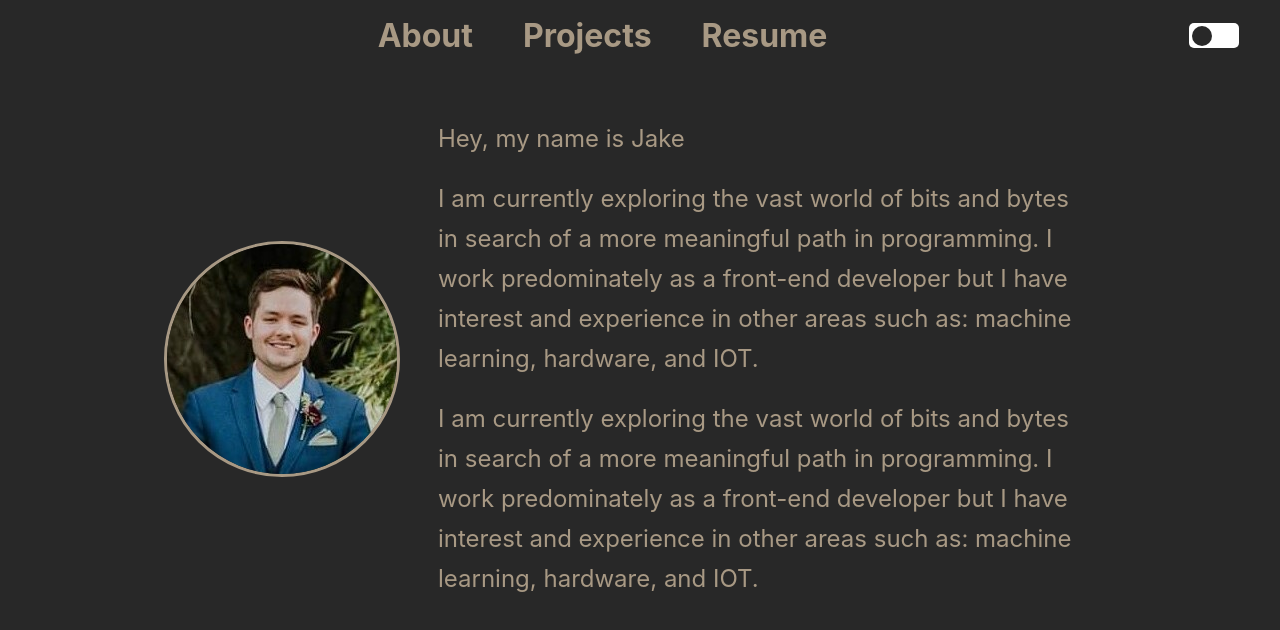
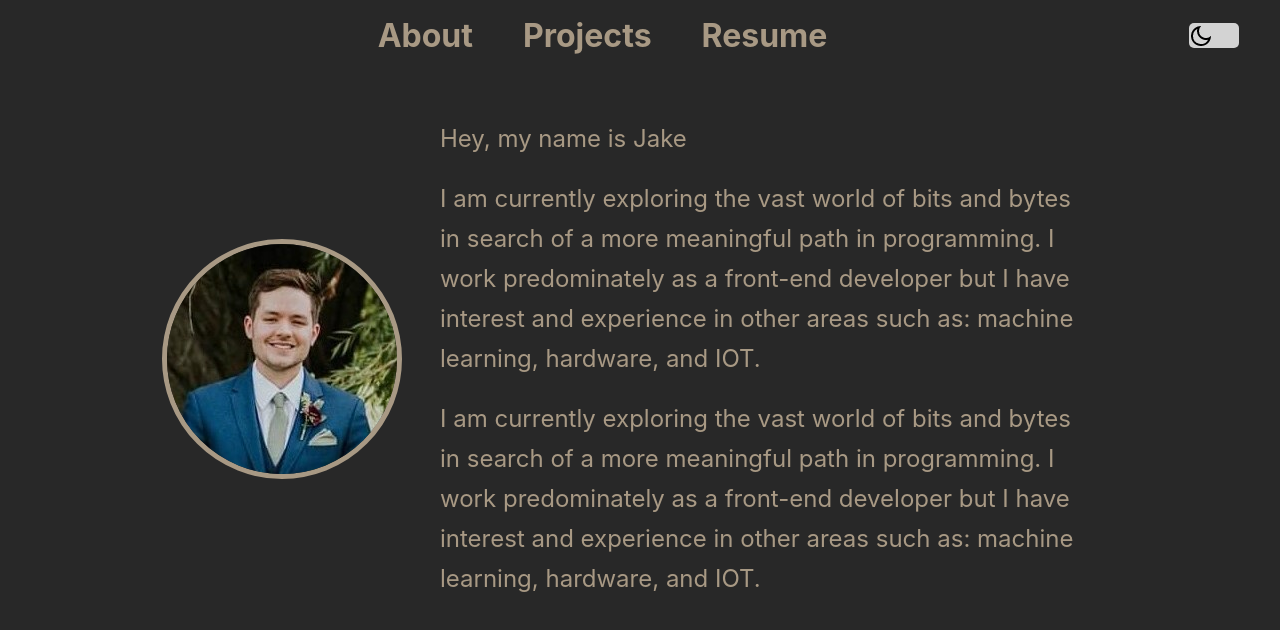
Before and after one commit to Jakeamorr/my-site, a React (Create React App) app: page / in a window 1280 px wide. Shown: the top 630 px of the page. Built offline with nearby package versions, Linux system fonts and the light colour scheme.

Commit message:
add sun and moon icons for theme toggle and clean up logic for toggling theme in the header and home components

```diff
--- a/src/components/Header.js
+++ b/src/components/Header.js
@@ -4,13 +4,11 @@ import { Link } from "react-router-dom";
 import styleSheet from "./Header.module.css";
 import { ThemeContext } from "../contexts/themeContext";
 import Resume from "../images/resume.pdf";
+import moonIcon from "../images/moon-line.png";
+import sunIcon from "../images/sun-line.png";
 
 export default function Header() {
   const { theme, toggleTheme } = useContext(ThemeContext);
-  const [toggleIconClass, setToggleIconClass] = useState(styleSheet.darkIcon);
-  const [toggleContainerClass, setToggleContainerClass] = useState(
-    styleSheet.toggleDark
-  );
 
   const getLinkClass = () => {
     return theme === "light"
@@ -18,14 +16,9 @@ export default function Header() {
       : styleSheet.navbarLink__dark;
   };
 
-  useEffect(() => {
-    setToggleIconClass(
-      theme === "light" ? styleSheet.lightIcon : styleSheet.darkIcon
-    );
-    setToggleContainerClass(
-      theme === "light" ? styleSheet.toggleLight : styleSheet.toggleDark
-    );
-  }, [theme]);
+  function setToggleContainerClass() {
+    return theme === "light" ? styleSheet.toggleLight : styleSheet.toggleDark;
+  }
 
   return (
     <div className={styleSheet.header}>
@@ -37,12 +30,21 @@ export default function Header() {
         <Link to="projects" className={getLinkClass()}>
           Projects
         </Link>
-        <a href={Resume} target="_blank" className={getLinkClass()}>
+        <a
+          href={Resume}
+          target="_blank"
+          rel="noreferrer"
+          className={getLinkClass()}
+        >
           Resume
         </a>
       </nav>
-      <div onClick={toggleTheme} className={toggleContainerClass}>
-        <div className={toggleIconClass}></div>
+      <div onClick={toggleTheme} className={setToggleContainerClass()}>
+        {theme === "light" ? (
+          <img src={sunIcon} alt="sun" />
+        ) : (
+          <img src={moonIcon} alt="moon" />
+        )}
       </div>
     </div>
   );
--- a/src/components/Header.module.css
+++ b/src/components/Header.module.css
@@ -35,11 +35,12 @@
 .toggleDark {
   display: flex;
   align-items: center;
-  background-color: white;
+  background-color: lightgrey;
   border-radius: 5px;
   width: 50px;
   height: 25px;
   margin-right: 2%;
+  cursor: pointer;
 }
 
 .toggleLight {
--- a/src/pages/Home.js
+++ b/src/pages/Home.js
@@ -4,17 +4,18 @@ import styleSheet from "./Home.module.css";
 import { ThemeContext } from "../contexts/themeContext";
 
 export default function Home() {
-  const theme = useContext(ThemeContext);
-  const getImageStyle = () => {
+  const { theme } = useContext(ThemeContext);
+
+  function setImageClasss() {
     return theme === "light"
       ? styleSheet.profilePic__light
       : styleSheet.profilePic__dark;
-  };
+  }
 
   return (
     <div className={styleSheet.container}>
       <div className={styleSheet.home}>
-        <img src={image} alt="Me" className={getImageStyle()} />
+        <img src={image} alt="Me" className={setImageClasss()} />
         <div className={styleSheet.aboutMe}>
           <p>Hey, my name is Jake</p>
           <p>
--- a/src/pages/Home.module.css
+++ b/src/pages/Home.module.css
@@ -7,7 +7,7 @@
 }
 
 .profilePic {
-  border-width: 3px;
+  border-width: 5px;
   border-style: solid;
   border-radius: 50%;
   max-width: 100%;
--- a/src/pages/Projects.js
+++ b/src/pages/Projects.js
@@ -21,6 +21,7 @@ export default function Projects() {
   ));
 
   return (
+    // TODO: need to handle the fact that the array starts empty and therefore breifly displays the empty message on load
     <div className={styleSheet.projects}>
       {projectElements.length > 0 ? (
         projectElements
```
Also changed, not shown: src/images/moon-line.png (added), src/images/sun-line.png (added).
